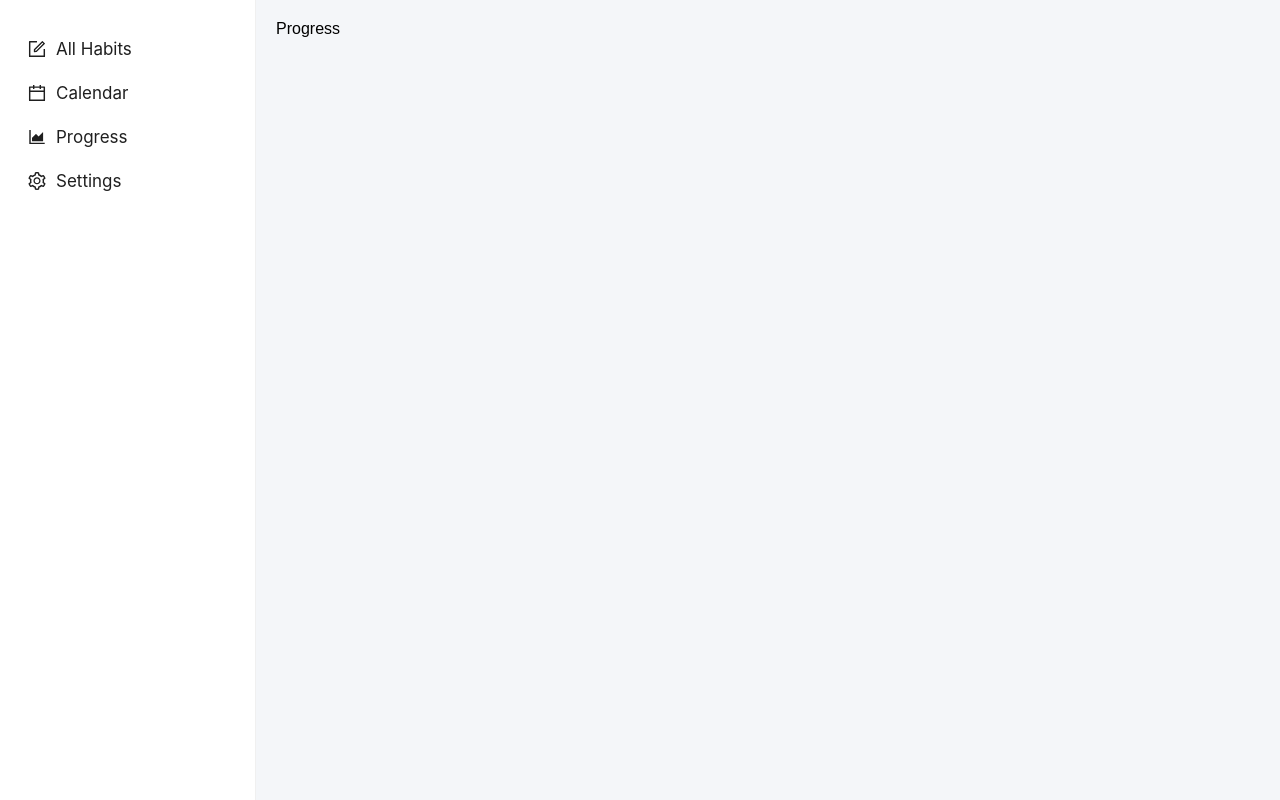
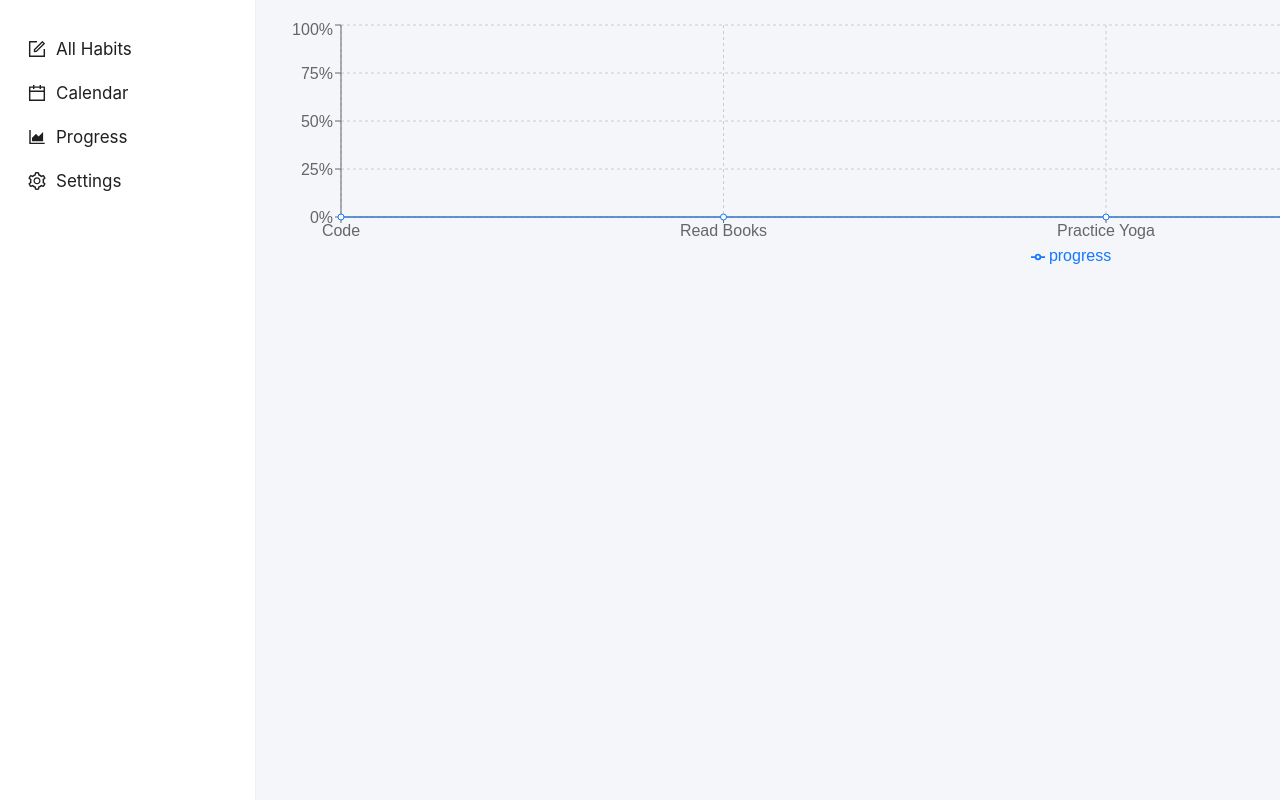
Before and after one commit to trenches022/react-habit-tracker, a React (Vite) app: page /progress in a window 1280 px wide. Built offline with nearby package versions, Linux system fonts and the light colour scheme.

Commit message:
Added dynamic progress chart

```diff
--- a/package.json
+++ b/package.json
@@ -16,7 +16,8 @@
     "antd": "^5.23.3",
     "react": "^18.3.1",
     "react-dom": "^18.3.1",
-    "react-router-dom": "^7.1.5"
+    "react-router-dom": "^7.1.5",
+    "recharts": "^2.15.1"
   },
   "devDependencies": {
     "@eslint/js": "^9.17.0",
--- a/src/Components/Progress/Progress.jsx
+++ b/src/Components/Progress/Progress.jsx
@@ -1,8 +1,27 @@
+import { useContext } from "react";
+import { HabitContext } from "../Contexts/HabitContext";
+import { LineChart, Line, XAxis, YAxis, Tooltip, CartesianGrid, Legend } from "recharts";
+
 const Progress = () => {
+
+  const { habits } = useContext(HabitContext);
+
+  const data = habits.map((habit) => ({
+    name: habit.title,
+    progress: Math.round((habit.timeSpent / habit.totalTime) * 100) || 0,
+  }));
+
   return (
     <div className="progress-container">
-      Progress
-    </div>
+    <LineChart width={1600} height={250} data={data}>
+      <CartesianGrid strokeDasharray="3 3" />
+      <XAxis dataKey="name" />
+      <YAxis domain={[0, 100]} tickFormatter={(tick) => `${tick}%`} />
+      <Tooltip />
+      <Legend />
+      <Line type="monotone" dataKey="progress" stroke="#1677ff" />
+    </LineChart>
+  </div>
   )
 }
 
```
Also changed, not shown: 1 other file (tests, documents, lock files or other folders).
